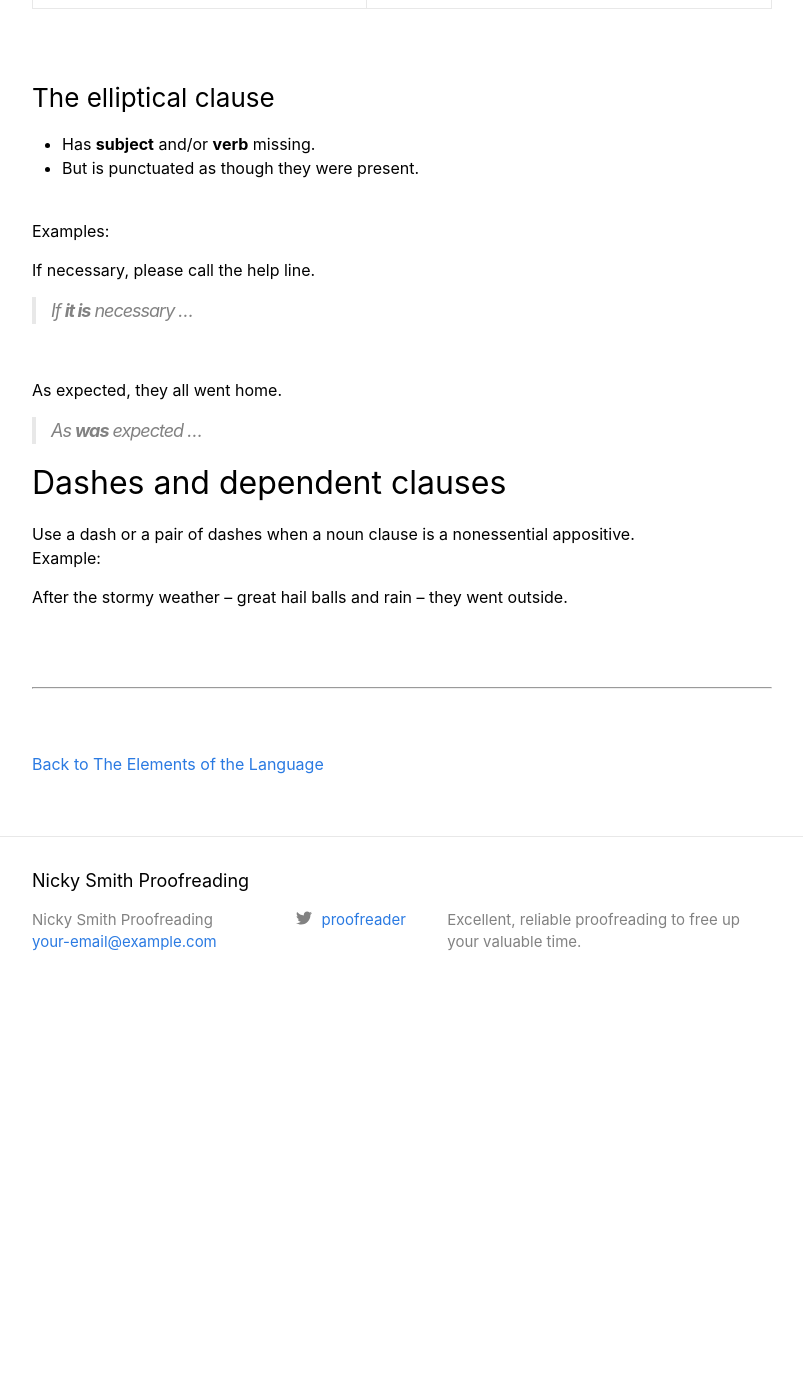
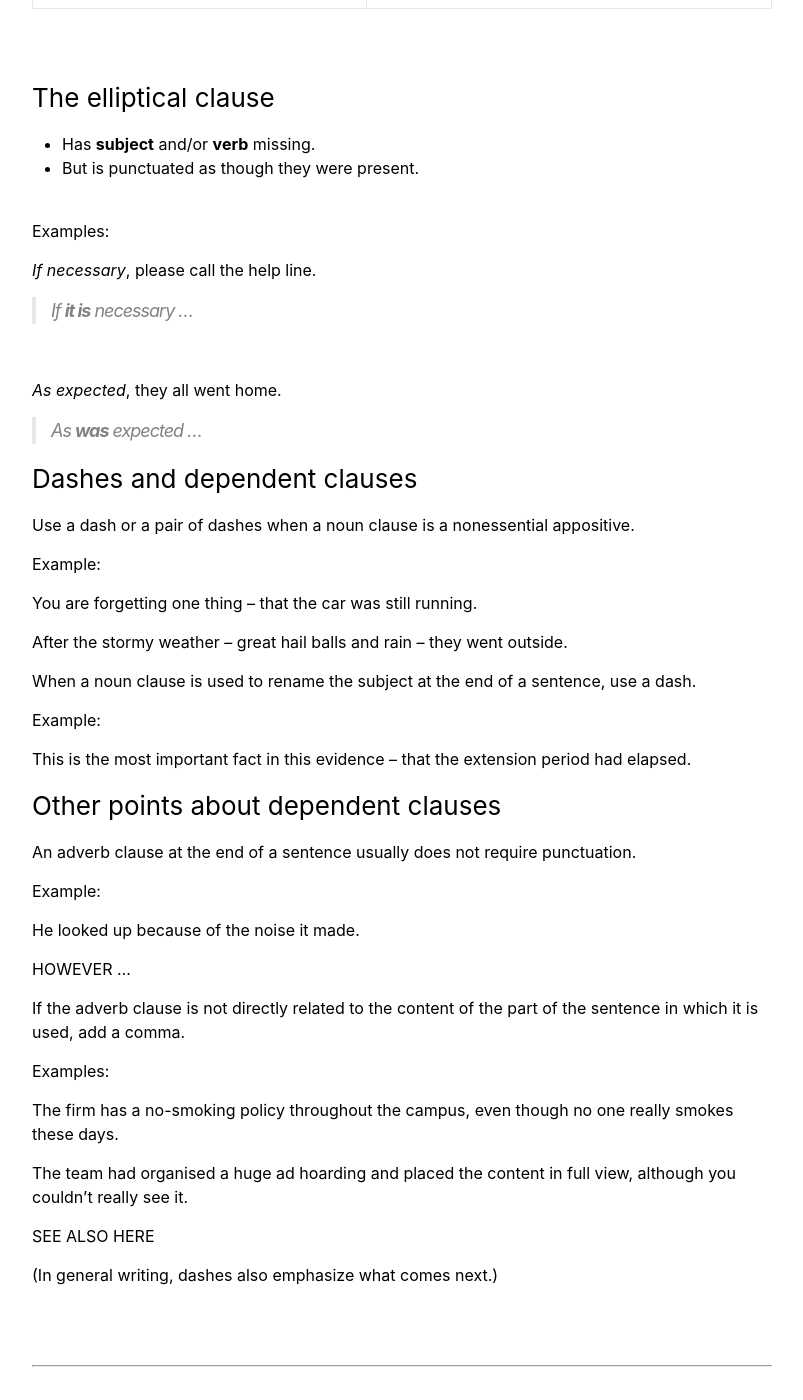
Before and after one commit to NickPax/my-website, a Jekyll site: the page built from _structures/dependent-clause.md, in a window 1280 px wide and 1400 px high, scrolled down 1940 px. Shown: the whole window, without its empty margins (238-1041 px from the left). Built offline with Jekyll 4.4.1, drawn with Linux system fonts in a browser that asks for light colours; before the commit the page ends 2954 px from its top, so only the background shows below that; some of the changed text lies outside the part shown.

Commit message:
Update dependent-clause.md

```diff
--- a/_structures/dependent-clause.md
+++ b/_structures/dependent-clause.md
@@ -52,28 +52,28 @@ The dependent clause is doing something. It is being the *subject* or *direct ob
 
 <br/>
 
-I met the band (before the gig).
+I met the band *before the gig*.
 >prepositional phrase
 
 
 <br/>
 
 
-I met the band (before they played the gig).
+I met the band *before they played the gig*.
 >dependent clause
 
 
 <br/>
 
 
-He has not left his house (since last Friday).
+He has not left his house *since last Friday*.
 >prepositional phrase
 
 
 <br/>
 
 
-He has not left his house (since he returned).
+He has not left his house *since he returned*.
 >dependent clause
 
 <br/>
@@ -97,21 +97,62 @@ He has not left his house (since he returned).
 
 Examples:
 
-If necessary, please call the help line.
+*If necessary*, please call the help line.
 > If **it is** necessary ...
 
 <br/>
 
-As expected, they all went home.
+*As expected*, they all went home.
 > As **was** expected ...
 
 
-## Dashes and dependent clauses
+### Dashes and dependent clauses
 
 Use a dash or a pair of dashes when a noun clause is a nonessential appositive.
+
 Example:
 
+You are forgetting one thing -- that the car was still running.
+
 After the stormy weather -- great hail balls and rain -- they went outside.
+
+When a noun clause is used to rename the subject at the end of a sentence, use a dash.
+
+Example:
+
+This is the most important fact in this evidence -- that the extension period had elapsed.
+
+### Other points about dependent clauses
+
+An adverb clause at the end of a sentence usually does not require punctuation.
+
+Example:
+
+He looked up because of the noise it made.
+
+HOWEVER ...
+
+If the adverb clause is not directly related to the content of the part of the sentence in which it is used, add a comma.
+
+Examples:
+
+The firm has a no-smoking policy throughout the campus, even though no one really smokes these days.
+
+The team had organised a huge ad hoarding and placed the content in full view, although you couldn't really see it.
+
+SEE ALSO HERE
+
+
+
+
+
+
+
+(In general writing, dashes also emphasize what comes next.)
+
+
+
+
 
 
 
```
